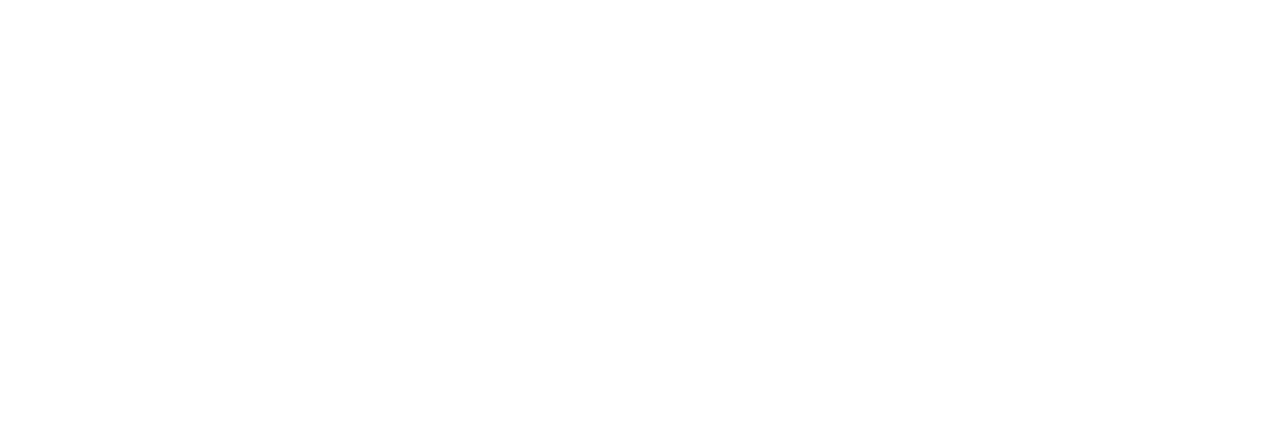
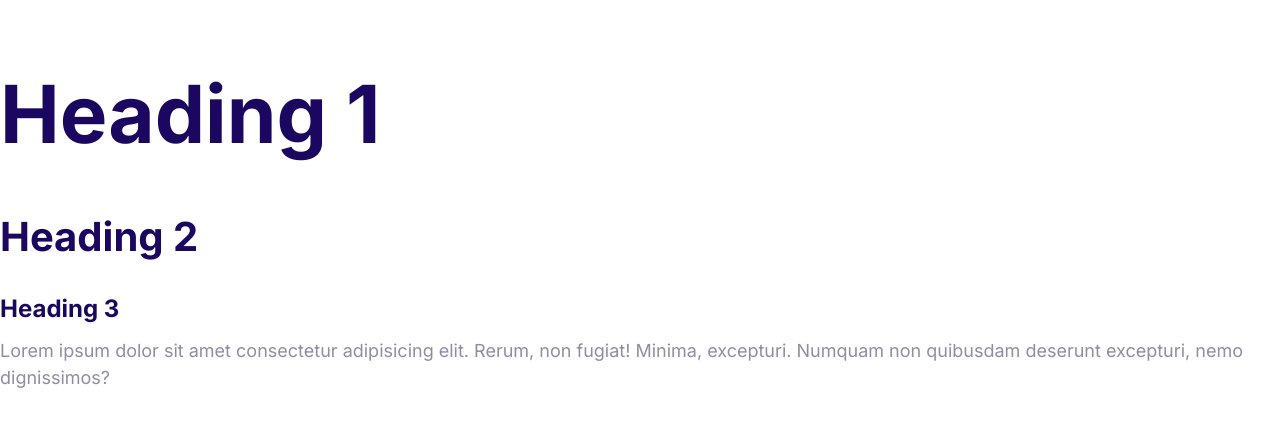
Before and after one commit to pecamardelli/moshify-course, a plain HTML site: page index.html in a window 1280 px wide. Drawn offline with Linux system fonts and the light colour scheme.

Commit message:
Defines the styles for the fonts

```diff
--- a/css/styles.css
+++ b/css/styles.css
@@ -5,3 +5,55 @@
   --color-headings: #1b0760;
   --color-body: #918ca4;
 }
+
+html {
+  font-size: 62.5%;
+}
+
+body {
+  font-family: Inter, Arial, Helvetica, sans-serif;
+  color: var(--color-body);
+  line-height: 1.5;
+  font-size: 2.4rem;
+}
+
+h1,
+h2,
+h3 {
+  color: var(--color-headings);
+  margin-bottom: 1rem;
+}
+
+h1 {
+  font-size: 7rem;
+}
+
+h2 {
+  font-size: 4rem;
+}
+
+h3 {
+  font-size: 3rem;
+}
+
+p {
+  margin-top: 0;
+}
+
+@media screen and (min-width: 1024px) {
+  body {
+    font-size: 1.8rem;
+  }
+
+  h1 {
+    font-size: 8rem;
+  }
+
+  h2 {
+    font-size: 4rem;
+  }
+
+  h3 {
+    font-size: 2.4rem;
+  }
+}
--- a/index.html
+++ b/index.html
@@ -4,9 +4,24 @@
     <meta charset="UTF-8" />
     <meta http-equiv="X-UA-Compatible" content="IE=edge" />
     <meta name="viewport" content="width=device-width, initial-scale=1.0" />
+    <link rel="preconnect" href="https://fonts.googleapis.com" />
+    <link rel="preconnect" href="https://fonts.gstatic.com" crossorigin />
+    <link
+      href="https://fonts.googleapis.com/css2?family=Inter:wght@400;700&display=swap"
+      rel="stylesheet"
+    />
     <link rel="stylesheet" href="css/normalize.css" />
     <link rel="stylesheet" href="css/styles.css" />
     <title>Document</title>
   </head>
-  <body></body>
+  <body>
+    <h1>Heading 1</h1>
+    <h2>Heading 2</h2>
+    <h3>Heading 3</h3>
+    <p>
+      Lorem ipsum dolor sit amet consectetur adipisicing elit. Rerum, non
+      fugiat! Minima, excepturi. Numquam non quibusdam deserunt excepturi, nemo
+      dignissimos?
+    </p>
+  </body>
 </html>
```
